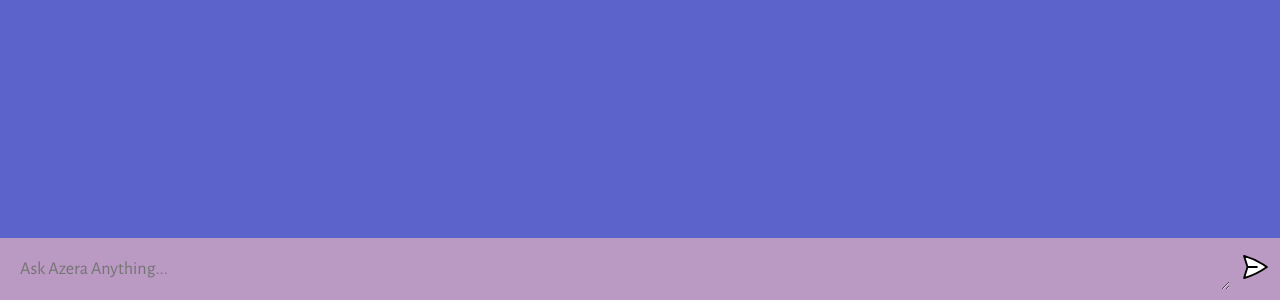
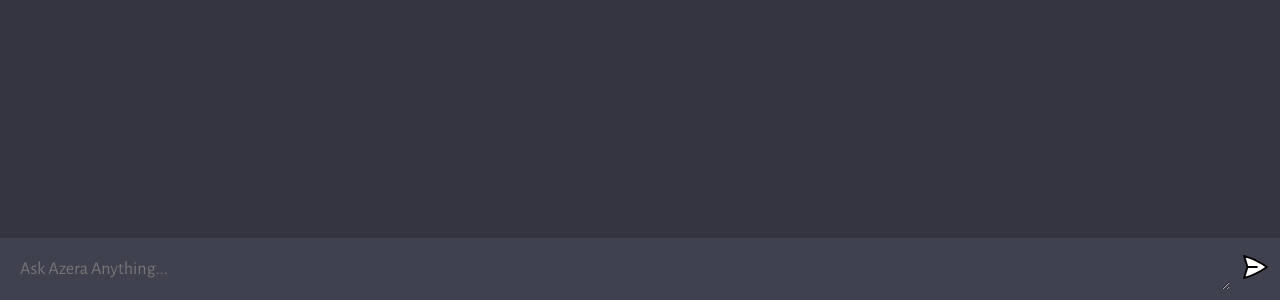
Before and after one commit to YouCodes/azera, a website built with Vite: page client/index.html in a window 1280 px wide. Shown: the part 500-800 px from the top of the page. Built offline with nearby package versions, Linux system fonts and the light colour scheme.

Commit message:
Reupdate Media

```diff
--- a/client/script.js
+++ b/client/script.js
@@ -1,5 +1,5 @@
-import bot from './assets/bot.svg'
-import user from './assets/user.svg'
+import bot from './assets/bot.png'
+import user from './assets/user.png'
 
 const form = document.querySelector('form')
 const chatContainer = document.querySelector('#chat_container')
--- a/client/style.css
+++ b/client/style.css
@@ -8,13 +8,13 @@
 }
 
 body {
-  background: #5c64cc;
+  background: #343541;
 }
 
 #app {
   width: 100vw;
   height: 100vh;
-  background: #5c64cc;
+  background: #343541;
 
   display: flex;
   flex-direction: column;
@@ -69,7 +69,7 @@ body {
   height: 36px;
   border-radius: 5px;
 
-  background: #6443f7;
+  background: #5436DA;
 
   display: flex;
   justify-content: center;
@@ -117,7 +117,7 @@ form {
   max-width: 1280px;
   margin: 0 auto;
   padding: 10px;
-  background: #ba99c2;
+  background: #40414F;
 
   display: flex;
   flex-direction: row;
```
